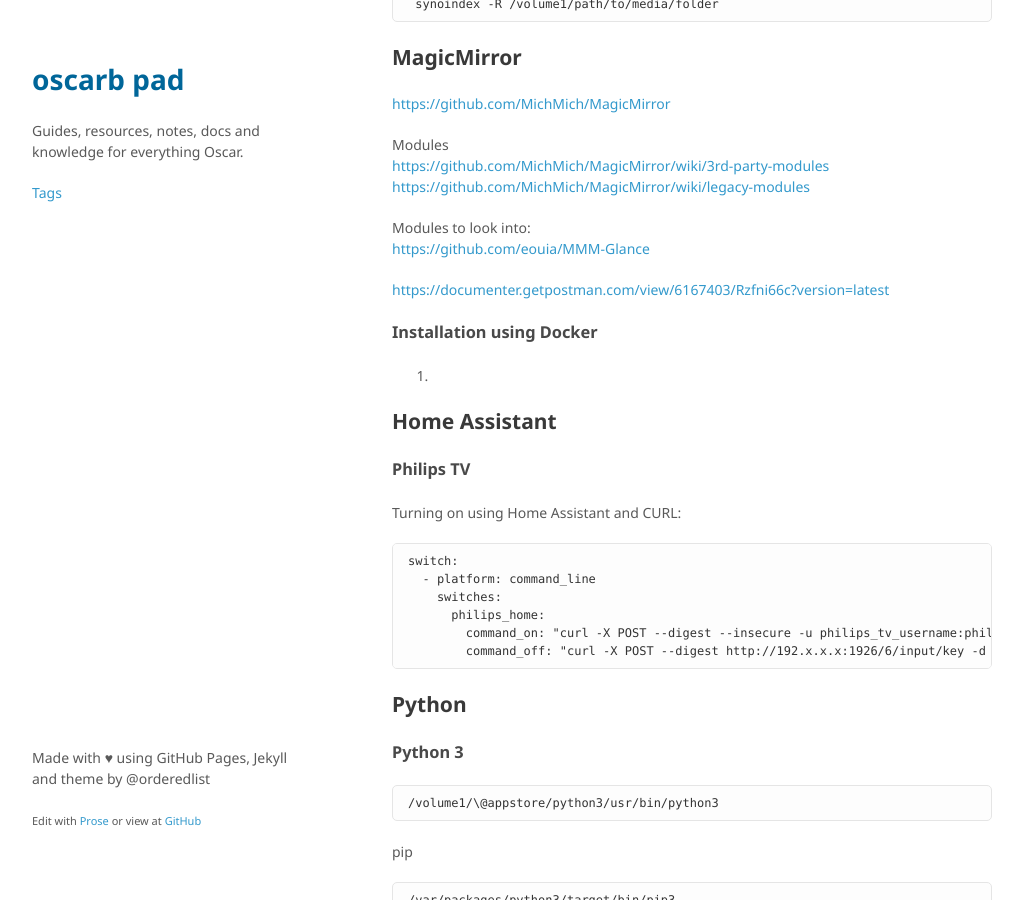
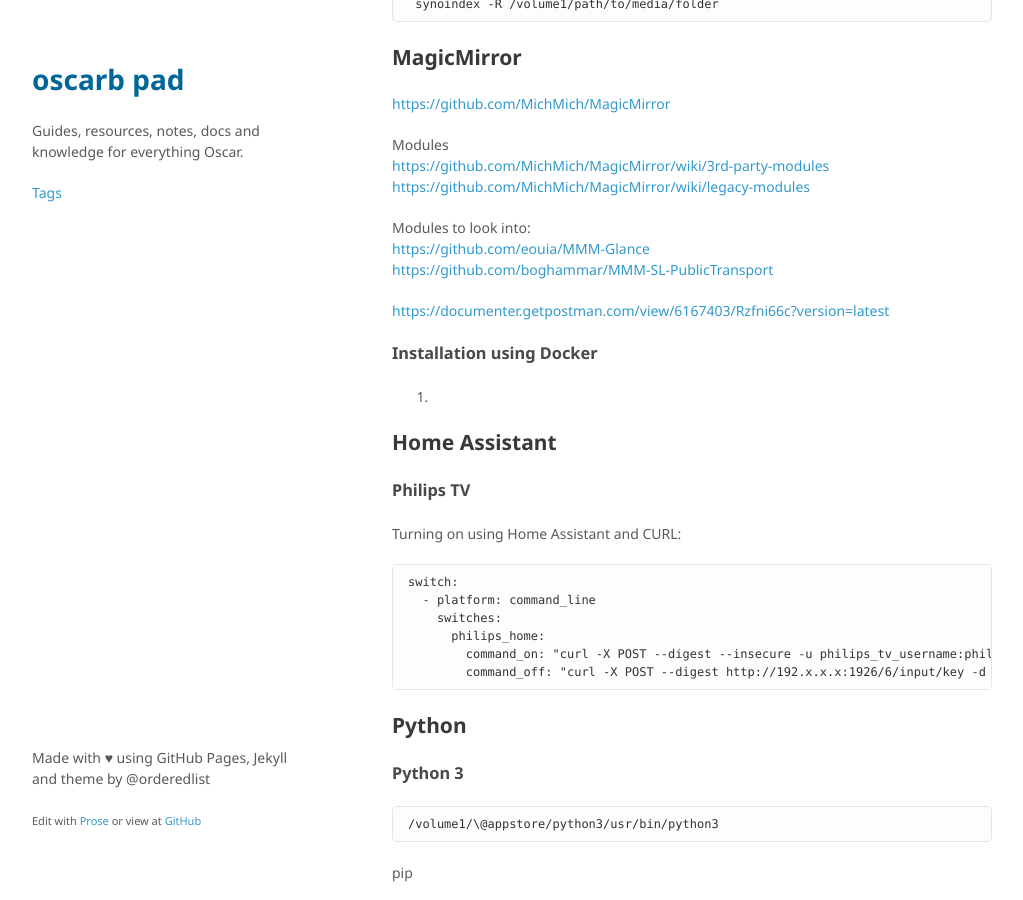
Before and after one commit to oscarb/pad, a Jekyll site: the page built from _docs/ds713.md, in a window 1280 px wide and 900 px high, scrolled down 4414 px. Shown: the whole window, without its empty margins (128-1151 px from the left). Built offline with Jekyll 4.4.1, drawn with Linux system fonts in a browser that asks for light colours; some web fonts are replaced; part of the change alters nothing that is shown.

Commit message:
Update ds713.md

```diff
--- a/_docs/ds713.md
+++ b/_docs/ds713.md
@@ -187,7 +187,7 @@ https://github.com/MichMich/MagicMirror/wiki/legacy-modules
 
 Modules to look into:
 https://github.com/eouia/MMM-Glance
-
+https://github.com/boghammar/MMM-SL-PublicTransport
 
 
 https://documenter.getpostman.com/view/6167403/Rzfni66c?version=latest
```
